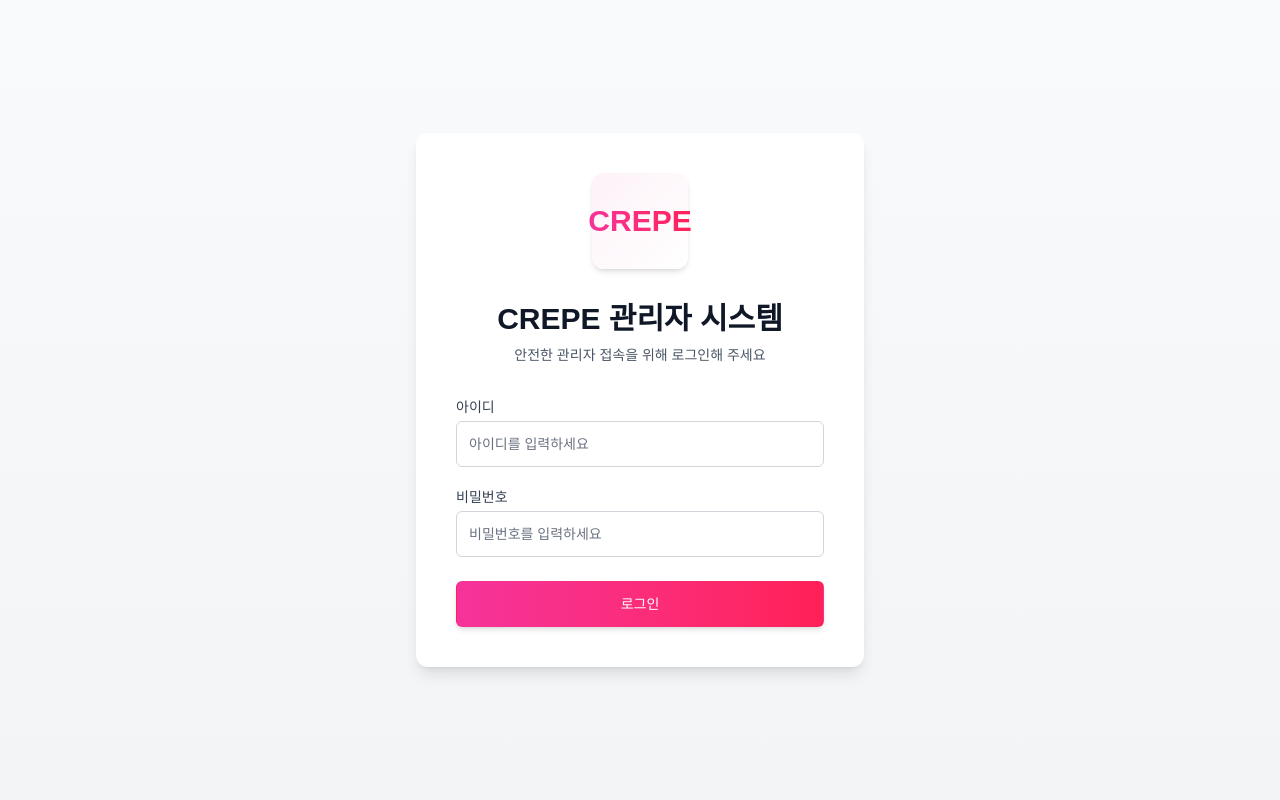
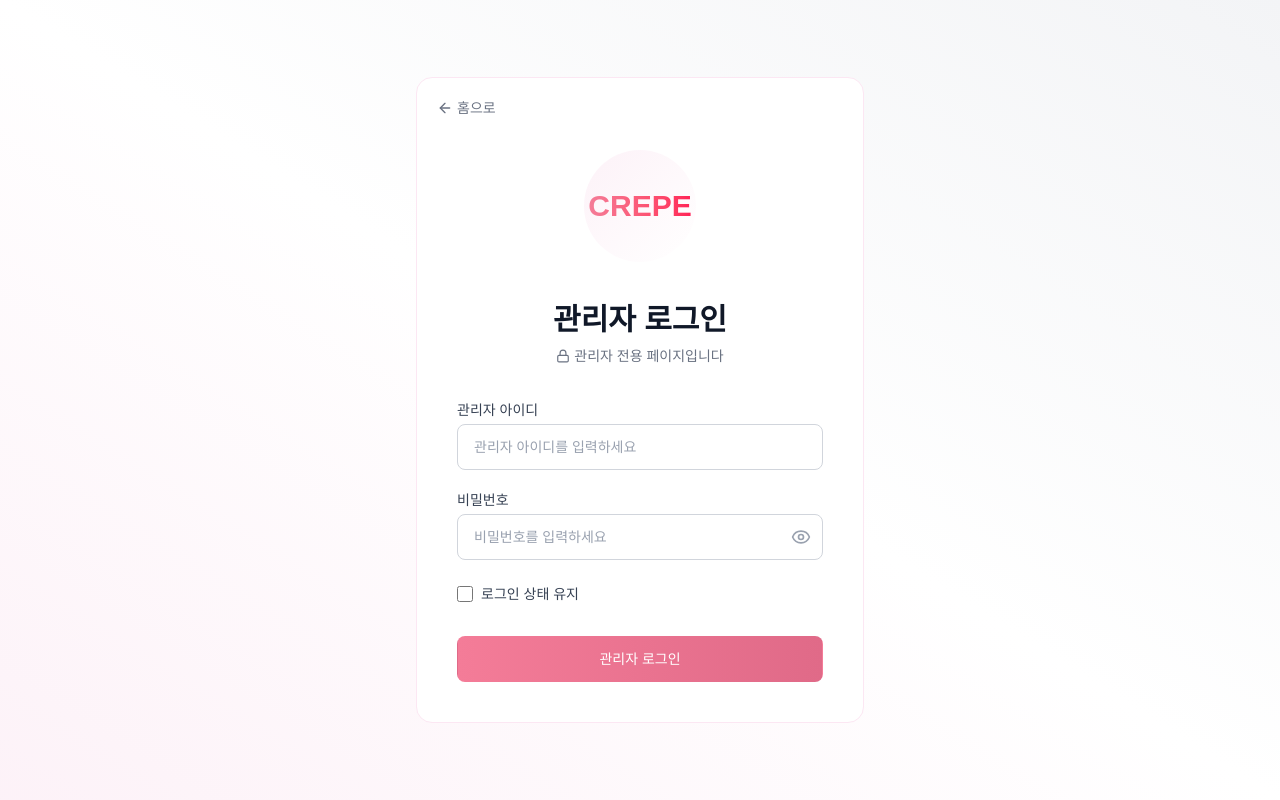
Before and after one commit to crypto-pay-kr/crepe-frontend-admin, a Next.js app: page /login in a window 1280 px wide. Built offline with nearby package versions, Linux system fonts and the light colour scheme.

Commit message:
feat: 로그인 화면

```diff
--- a/app/bank/products/[id]/page.tsx
+++ b/app/bank/products/[id]/page.tsx
@@ -178,8 +178,8 @@ export default function BankProductManagement() {
                   <th className="py-3 px-2 text-left font-bold text-gray-500 text-xs">상품명</th>
                   <th className="py-3 px-2 text-left font-bold text-gray-500 text-xs">종류</th>
                   <th className="py-3 px-2 text-left font-bold text-gray-500 text-xs">주관은행</th>
-                  <th className="py-3 px-2 text-left font-bold text-gray-500 text-xs">총 예치금</th>
-                  <th className="py-3 px-2 text-left font-bold text-gray-500 text-xs">총 예치 인원</th>
+                  <th className="py-3 px-2 text-left font-bold text-gray-500 text-xs">총 혜택 자본금</th>
+                  <th className="py-3 px-2 text-left font-bold text-gray-500 text-xs">최대 인원</th>
                   <th className="py-3 px-2 text-left font-bold text-gray-500 text-xs">혜택</th>
                   <th className="py-3 px-2 text-left font-bold text-gray-500 text-xs">상태</th>
                   <th className="py-3 px-2 text-center font-bold text-gray-500 text-xs" colSpan={3}>
--- a/app/client-layout.tsx
+++ b/app/client-layout.tsx
@@ -8,7 +8,7 @@ export default function ClientLayout({
   children,
 }: Readonly<{ children: React.ReactNode }>) {
   const pathname = usePathname();
-  const isLoginPage = pathname === '/login';
+  const isLoginPage = pathname === '/login' || pathname === '/';
 
   // 로그인 페이지에는 사이드바를 표시하지 않음
   if (isLoginPage) {
--- a/app/layout.tsx
+++ b/app/layout.tsx
@@ -1,8 +1,9 @@
 // app/layout.tsx
 import type { Metadata } from "next";
 import { Geist, Geist_Mono } from "next/font/google";
+
+import "./globals.css";
 import ClientLayout from "./client-layout";
-import "./globals.css";
 
 const geistSans = Geist({
   variable: "--font-geist-sans",
--- a/app/login/page.tsx
+++ b/app/login/page.tsx
@@ -2,13 +2,13 @@
 import { useState, FormEvent } from 'react';
 import { useRouter } from 'next/navigation';
 import { useAuthContext } from "../../context/AuthContext";
-import Image from 'next/image';
 import Link from 'next/link';
+import { ArrowLeft, Eye, EyeOff, Lock } from 'lucide-react';
 
-// 스타일 모듈 import 대신 인라인 스타일 및 Tailwind 사용
 function LoginPage() {
     const [loginId, setLoginId] = useState('');
     const [password, setPassword] = useState('');
+    const [showPassword, setShowPassword] = useState(false);
     const [errorMessage, setErrorMessage] = useState<string | null>(null);
     const { login } = useAuthContext();
     const router = useRouter();
@@ -24,47 +24,64 @@ function LoginPage() {
         }
     };
 
+    const togglePasswordVisibility = () => {
+        setShowPassword(!showPassword);
+    };
+
     return (
-        <div className="min-h-screen flex items-center justify-center bg-gradient-to-b from-gray-50 to-gray-100 py-12 px-4 sm:px-6 lg:px-8">
-            <div className="max-w-md w-full space-y-8 bg-white p-10 rounded-xl shadow-lg">
-                <div className="text-center">
+        <div className="min-h-screen flex items-center justify-center bg-gradient-to-tr from-pink-50 via-white to-gray-100 py-12 px-4 sm:px-6 lg:px-8">
+            <div className="w-full max-w-md relative">
+                {/* 카드 */}
+                <div className="relative bg-white p-10 rounded-2xl border border-pink-100">
+                    {/* 헤더 */}
+                    <div className="absolute top-5 left-5">
+                        <Link href="/" className="text-gray-500 hover:text-[#F47C98] transition-colors flex items-center gap-1 text-sm">
+                            <ArrowLeft size={16} />
+                            홈으로
+                        </Link>
+                    </div>
+
+                    <div className="mt-8 text-center">
+                        {/* 로고 */}
                         <div className="flex justify-center">
-                        <div className="bg-gradient-to-br from-pink-50 to-white p-4 rounded-xl w-24 h-24 flex items-center justify-center shadow-md mb-4">
-                            <div className="text-transparent bg-clip-text bg-gradient-to-r from-pink-500 to-rose-500 font-bold text-3xl">CREPE</div>
+                            <div className="bg-gradient-to-br from-pink-50 to-white p-5 rounded-full w-28 h-28 flex items-center justify-center mb-4">
+                                <div className="text-transparent bg-clip-text bg-gradient-to-r from-[#F47C98] to-rose-500 font-bold text-3xl">CREPE</div>
                             </div>
                         </div>
-                    <h2 className="mt-4 text-3xl font-extrabold text-gray-900">CREPE 관리자 시스템</h2>
-                    <p className="mt-2 text-sm text-gray-600">안전한 관리자 접속을 위해 로그인해 주세요</p>
+                        <h2 className="mt-6 text-3xl font-extrabold text-gray-900">관리자 로그인</h2>
+                        <p className="mt-2 text-sm text-gray-600">
+                            <span className="inline-flex items-center text-gray-500">
+                                <Lock size={14} className="mr-1"/>
+                                관리자 전용 페이지입니다
+                            </span>
+                        </p>
                     </div>
 
-                <form className="mt-8 space-y-6" onSubmit={handleSubmit}>
+                    {/* 에러 메시지 */}
                     {errorMessage && (
-                        <div className="bg-red-50 border-l-4 border-red-500 p-4 mb-4 rounded">
+                        <div className="mt-6 bg-red-50 border-l-4 border-red-400 p-4 rounded">
                             <div className="flex">
-                                <div className="flex-shrink-0">
-                                    <svg className="h-5 w-5 text-red-500" viewBox="0 0 20 20" fill="currentColor">
-                                        <path fillRule="evenodd" d="M10 18a8 8 0 100-16 8 8 0 000 16zM8.707 7.293a1 1 0 00-1.414 1.414L8.586 10l-1.293 1.293a1 1 0 101.414 1.414L10 11.414l1.293 1.293a1 1 0 001.414-1.414L11.414 10l1.293-1.293a1 1 0 00-1.414-1.414L10 8.586 8.707 7.293z" clipRule="evenodd" />
-                                    </svg>
-                                </div>
                                 <div className="ml-3">
-                                    <p className="text-sm text-red-700">{errorMessage}</p>
+                                    <p className="text-sm text-red-600">{errorMessage}</p>
                                 </div>
                             </div>
                         </div>
                     )}
 
-                    <div className="rounded-md -space-y-px">
-                        <div className="mb-5">
+                    {/* 로그인 폼 */}
+                    <form className="mt-8 space-y-6" onSubmit={handleSubmit}>
+                        <div className="space-y-5">
+                            <div>
                                 <label htmlFor="loginId" className="block text-sm font-medium text-gray-700 mb-1">
-                                아이디
+                                    관리자 아이디
                                 </label>
                                 <input
                                     id="loginId"
                                     name="loginId"
                                     type="text"
                                     required
-                                className="appearance-none rounded-md relative block w-full px-3 py-3 border border-gray-300 placeholder-gray-500 text-gray-900 focus:outline-none focus:ring-pink-500 focus:border-pink-500 focus:z-10 sm:text-sm"
-                                placeholder="아이디를 입력하세요"
+                                    className="appearance-none rounded-lg relative block w-full px-4 py-3 border border-gray-300 placeholder-gray-400 text-gray-900 focus:outline-none focus:ring-[#F47C98] focus:border-[#F47C98] sm:text-sm transition-colors"
+                                    placeholder="관리자 아이디를 입력하세요"
                                     value={loginId}
                                     onChange={(e) => setLoginId(e.target.value)}
                                 />
@@ -73,28 +90,56 @@ function LoginPage() {
                                 <label htmlFor="password" className="block text-sm font-medium text-gray-700 mb-1">
                                     비밀번호
                                 </label>
+                                <div className="relative">
                                     <input
                                         id="password"
                                         name="password"
-                                type="password"
+                                        type={showPassword ? "text" : "password"}
                                         required
-                                className="appearance-none rounded-md relative block w-full px-3 py-3 border border-gray-300 placeholder-gray-500 text-gray-900 focus:outline-none focus:ring-pink-500 focus:border-pink-500 focus:z-10 sm:text-sm"
+                                        className="appearance-none rounded-lg relative block w-full px-4 py-3 border border-gray-300 placeholder-gray-400 text-gray-900 focus:outline-none focus:ring-[#F47C98] focus:border-[#F47C98] sm:text-sm transition-colors"
                                         placeholder="비밀번호를 입력하세요"
                                         value={password}
                                         onChange={(e) => setPassword(e.target.value)}
                                     />
+                                    <button
+                                        type="button"
+                                        className="absolute inset-y-0 right-0 pr-3 flex items-center text-gray-400 hover:text-gray-600"
+                                        onClick={togglePasswordVisibility}
+                                    >
+                                        {showPassword ? (
+                                            <EyeOff className="h-5 w-5" />
+                                        ) : (
+                                            <Eye className="h-5 w-5" />
+                                        )}
+                                    </button>
+                                </div>
                             </div>
                         </div>
 
-                    <div>
+                        <div className="flex items-center justify-between">
+                            <div className="flex items-center">
+                                <input
+                                    id="remember-me"
+                                    name="remember-me"
+                                    type="checkbox"
+                                    className="h-4 w-4 text-[#F47C98] focus:ring-[#F47C98] border-gray-300 rounded"
+                                />
+                                <label htmlFor="remember-me" className="ml-2 block text-sm text-gray-700">
+                                    로그인 상태 유지
+                                </label>
+                            </div>
+                        </div>
+
+                        <div className="pt-2">
                             <button
                                 type="submit"
-                            className="group relative w-full flex justify-center py-3 px-4 border border-transparent text-sm font-medium rounded-md text-white bg-gradient-to-r from-pink-500 to-rose-500 hover:from-pink-600 hover:to-rose-600 focus:outline-none focus:ring-2 focus:ring-offset-2 focus:ring-pink-500 transition-all duration-200 shadow-md"
+                                className="group relative w-full flex justify-center py-3 px-4 border border-transparent text-sm font-medium rounded-lg text-white bg-gradient-to-r from-[#F47C98] to-[#E06A88] hover:from-[#E06A88] hover:to-[#D15A78] focus:outline-none focus:ring-2 focus:ring-offset-2 focus:ring-[#F47C98] transition-all duration-200 transform hover:translate-y-px"
                             >
-                            로그인
+                                관리자 로그인
                             </button>
                         </div>
                     </form>
+                </div>
             </div>
         </div>
     );
```
Also changed, not shown: app/page.tsx (+10 -2 lines). Lines whose indentation alone changed are shown as unchanged.
